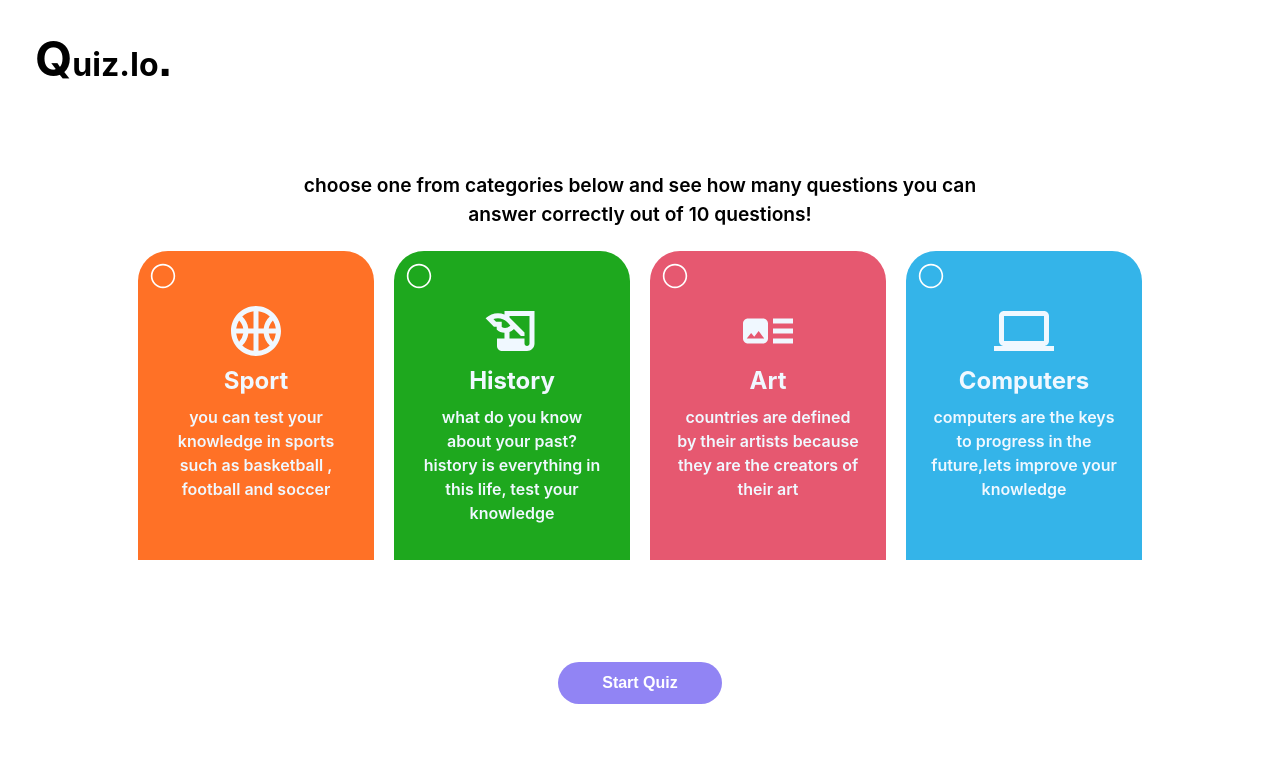
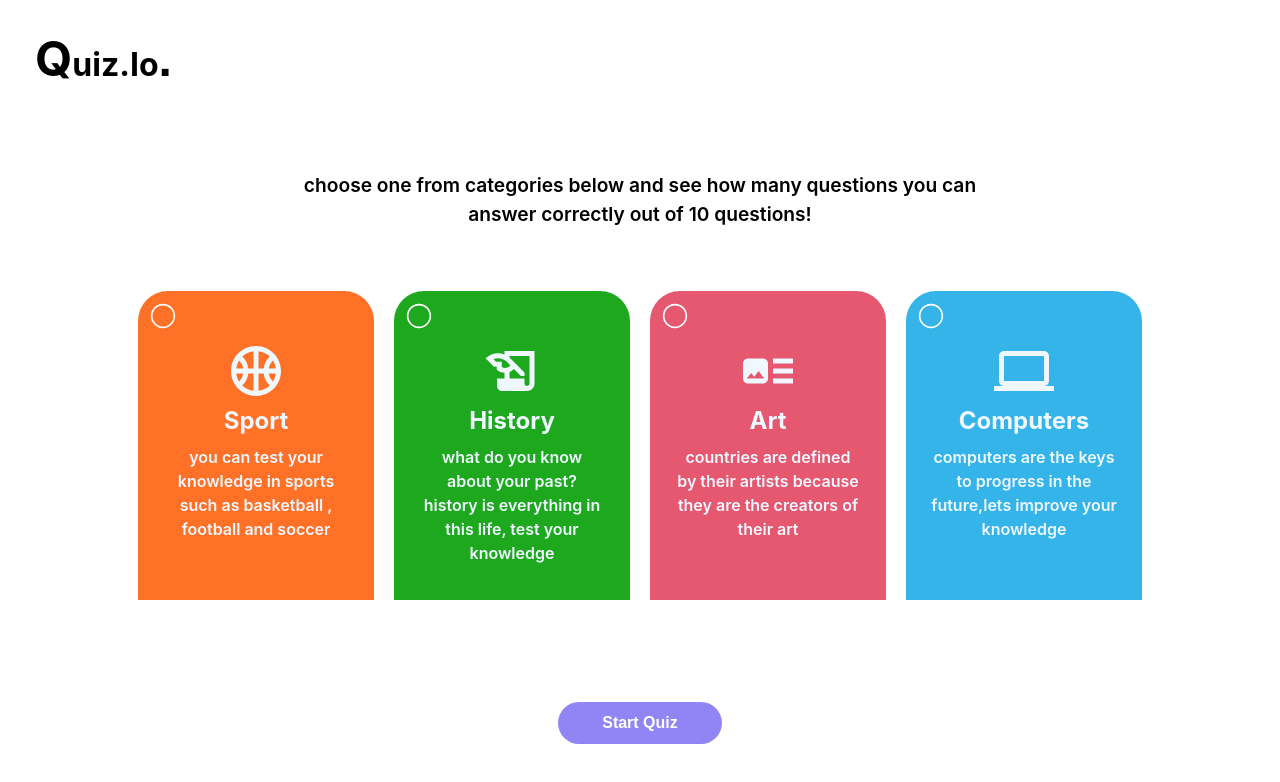
Before and after one commit to iliro6/quiz_io, a React (Vite) app: page / in a window 1280 px wide. Shown: the top 782 px of the page. Built offline with nearby package versions, Linux system fonts and the light colour scheme; some icons are missing.

Commit message:
fixed responsive issues

```diff
--- a/src/components/categories.jsx
+++ b/src/components/categories.jsx
@@ -39,7 +39,6 @@ const Categories = () => {
 };
 
 const Wrapper = styled.div`
-  margin-top: -40px;
   display: grid;
   justify-content: center;
   grid-template-columns: repeat(4, 1fr);
@@ -56,6 +55,7 @@ const Wrapper = styled.div`
   }
 
   @media (max-width: 525px) {
+    margin-top: -40px;
     grid-template-columns: repeat(1, 1fr);
   }
 
```
